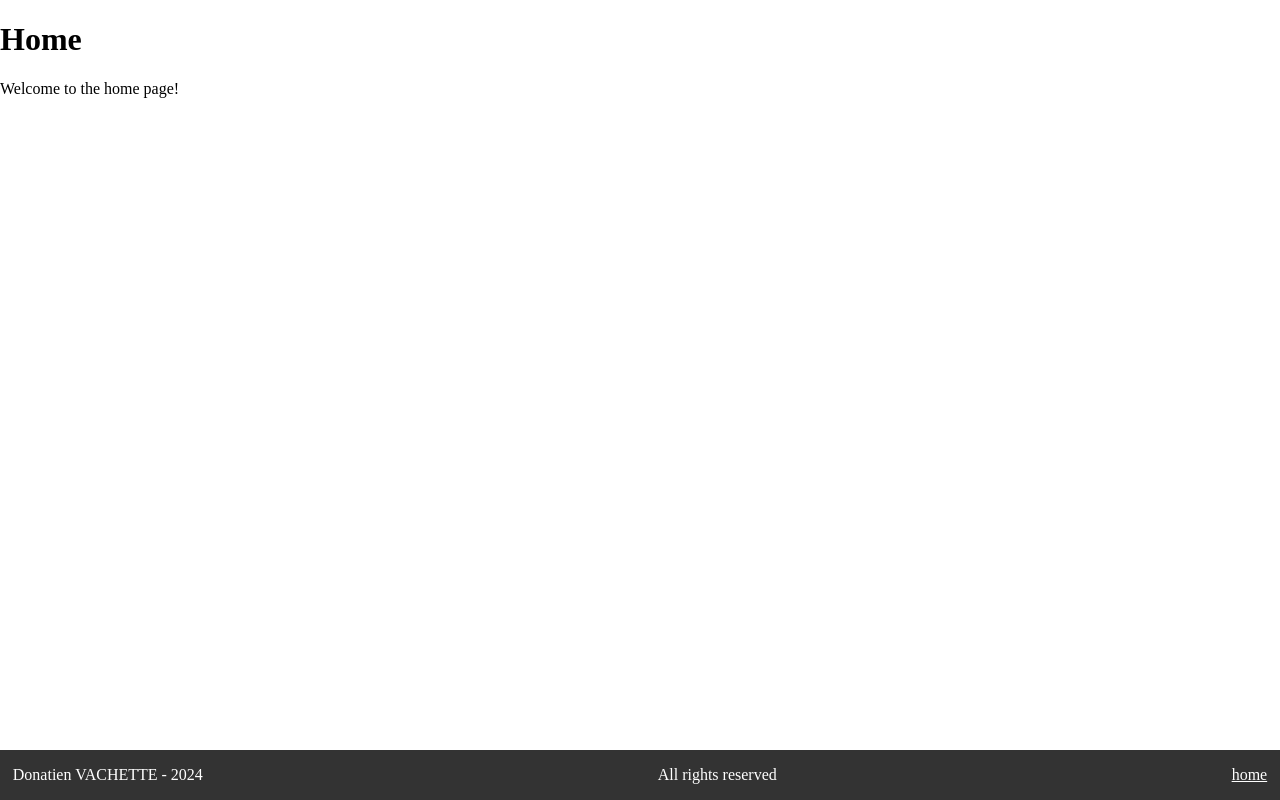
After one commit to dvachette/LiturGo, a Flask app: template templates/home.html in a window 1280 px wide. The commit adds this page. Run offline with Flask 3, Linux system fonts and the light colour scheme; the template is opened without the code that fills it, so the values that code supplies are empty.

Commit message:
Many changes in the project : logs, decorators...
New templates and css files added
Decorators were misplaced, and now works as expected
New log file added

```diff
--- a/app.py
+++ b/app.py
@@ -1,16 +1,26 @@
-#-*- coding: utf-8 -*-
+# -*- coding: utf-8 -*-
 
 # Created by : Donatien VACHETTE
-
-# Date : 10/06/2021
 
 # Description : This file is the main file of the project. It contains the main code of the project.
 
 # Importing the necessary libraries
 
 # Flask is used to manage web pages
-from flask import Flask, request, session, redirect, url_for, render_template, flash, abort
+import logging.config
+from flask import (
+    Flask,
+    request,
+    session,
+    redirect,
+    url_for,
+    render_template,
+    flash,
+    abort,
+)
 from flask_sqlalchemy import SQLAlchemy
+
+# Werkzeug is used to manage passwords and security
 from werkzeug.security import generate_password_hash, check_password_hash
 
 # Dataclass is used to create classes with attributes that can be used as a dictionary
@@ -38,7 +48,7 @@ DEBUG = True
 app = Flask(__name__)
 
 # Setting the secret key and the database URI
-app.secret_key = "MyOwnSuperSecretKeyThatNoOneElseShouldKnow"
+app.secret_key = 'MyOwnSuperSecretKeyThatNoOneElseShouldKnow'
 app.config['SQLALCHEMY_DATABASE_URI'] = 'sqlite:///database.db'
 app.config['SQLALCHEMY_TRACK_MODIFICATIONS'] = False
 
@@ -47,14 +57,57 @@ db = SQLAlchemy(app)
 
 # Logging configuration
 logging.basicConfig(level=logging.DEBUG)
-
+file_loging = logging.FileHandler('app.log')
+file_loging.setLevel(logging.DEBUG)
+formatter = logging.Formatter(
+    '%(asctime)s - %(name)s - %(levelname)s - %(message)s'
+)
+file_loging.setFormatter(formatter)
+app.logger.addHandler(file_loging)
 
 # ==== Classes ==== #
 
+# ---- Dataclasses ---- #
 # Page list class
 @dataclass
-class pages:
-    pass
+class Templates:
+    """
+    Templates class
+
+    Template().page: str : the html code of the page
+    """
+
+    index: str = 'index.html'
+
+
+@dataclass
+class AdminRoutes:
+    """
+    AdminRoutes class
+
+    AdminRoutes().home: str : the route of the admin home page
+    """
+
+    home: str = 'admin_home'
+    login: str = 'login'
+    index: str = 'index'
+
+
+@dataclass
+class Routes:
+    """
+    Routes class
+
+    Routes().index: str : the route of the index page
+    Routes().login: str : the route of the login page
+    """
+
+    home: str = 'home'
+    login: str = 'login'
+    index: str = 'index'
+
+
+# ---- Database classes ---- #
 
 # "Paroisse" class
 class Paroisse(db.Model):
@@ -65,11 +118,13 @@ class Paroisse(db.Model):
     id : int : the id of the paroisse
     name : str : the name of the paroisse
     """
+
     id = db.Column(db.Integer, primary_key=True)
     name = db.Column(db.String(100), nullable=False)
 
     def __repr__(self):
-        return f"<Paroisse {self.name}>"
+        return f'<Paroisse {self.name}>'
+
 
 # "Intervenant" class
 class Intervenant(db.Model):
@@ -94,11 +149,13 @@ class Intervenant(db.Model):
     phone = db.Column(db.String(100), nullable=False)
     desc = db.Column(db.String(100), nullable=False)
 
-    def is_role(self, group : str|list[str]) -> bool:
+    def is_role(self, group: str | list[str]) -> bool:
         if isinstance(group, str):
             _group = Role.query.filter_by(name=group).first()
             group_id = _group.id
-            roles = Intervenant_Role.query.filter_by(intervenant_id=self.id).all()
+            roles = Intervenant_Role.query.filter_by(
+                intervenant_id=self.id
+            ).all()
             for role in roles:
                 if role.role_id == group_id:
                     return True
@@ -108,15 +165,16 @@ class Intervenant(db.Model):
             for g in group:
                 _group = Role.query.filter_by(name=g).first()
                 group_id.append(_group.id)
-            roles = Intervenant_Role.query.filter_by(intervenant_id=self.id).all()
+            roles = Intervenant_Role.query.filter_by(
+                intervenant_id=self.id
+            ).all()
             for role in roles:
                 if role.role_id in group_id:
                     return True
             return False
 
-
     def __repr__(self):
-        return f"<Intervenant {self.name}>"
+        return f'<Intervenant {self.name}>'
 
 
 # "Eglise" class
@@ -135,11 +193,16 @@ class Eglise(db.Model):
     id = db.Column(db.Integer, primary_key=True)
     name = db.Column(db.String(100), nullable=False)
     address = db.Column(db.String(100), nullable=False)
-    paroisse_id = db.Column(db.Integer, db.ForeignKey('paroisse.id'), nullable=False)
-    paroisse = db.relationship('Paroisse', backref=db.backref('eglises', lazy=True))
+    paroisse_id = db.Column(
+        db.Integer, db.ForeignKey('paroisse.id'), nullable=False
+    )
+    paroisse = db.relationship(
+        'Paroisse', backref=db.backref('eglises', lazy=True)
+    )
 
     def __repr__(self):
-        return f"<Eglise {self.name}>"
+        return f'<Eglise {self.name}>'
+
 
 # "Type" class
 class Type(db.Model):
@@ -155,7 +218,8 @@ class Type(db.Model):
     name = db.Column(db.String(100), nullable=False)
 
     def __repr__(self):
-        return f"<Type {self.name}>"
+        return f'<Type {self.name}>'
+
 
 # "Required" class
 class Required(db.Model):
@@ -168,6 +232,7 @@ class Required(db.Model):
     role : Role : the role required
     level : int : the level of the required role : 0 is absent, 1 is optional and 2 is required
     """
+
     id = db.Column(db.Integer, primary_key=True)
     type_id = db.Column(db.Integer, db.ForeignKey('type.id'), nullable=False)
     type = db.relationship('Type', backref=db.backref('required', lazy=True))
@@ -175,9 +240,9 @@ class Required(db.Model):
     role = db.relationship('Role', backref=db.backref('required', lazy=True))
     level = db.Column(db.Integer, nullable=False)
 
+    def __repr__(self):
+        return f'<Required {self.name}>'
 
-    def __repr__(self):
-        return f"<Required {self.name}>"
 
 # "Role" class
 class Role(db.Model):
@@ -188,11 +253,13 @@ class Role(db.Model):
     id : int : the id of the role
     name : str : the name of the role
     """
+
     id = db.Column(db.Integer, primary_key=True)
     name = db.Column(db.String(100), nullable=False)
 
     def __repr__(self):
-        return f"<Role {self.name}>"
+        return f'<Role {self.name}>'
+
 
 # "Celebration" class
 class Celebration(db.Model):
@@ -205,14 +272,23 @@ class Celebration(db.Model):
     eglise : Eglise : the eglise of the celebration
     type : Type : the type of the celebration
     """
+
     id = db.Column(db.Integer, primary_key=True)
     date = db.Column(db.DateTime, nullable=False)
-    eglise_id = db.Column(db.Integer, db.ForeignKey('eglise.id'), nullable=False)
-    eglise = db.relationship('Eglise', backref=db.backref('celebrations', lazy=True))
+    eglise_id = db.Column(
+        db.Integer, db.ForeignKey('eglise.id'), nullable=False
+    )
+    eglise = db.relationship(
+        'Eglise', backref=db.backref('celebrations', lazy=True)
+    )
     type_id = db.Column(db.Integer, db.ForeignKey('type.id'), nullable=False)
-    type = db.relationship('Type', backref=db.backref('celebrations', lazy=True))
+    type = db.relationship(
+        'Type', backref=db.backref('celebrations', lazy=True)
+    )
+
     def __repr__(self):
-        return f"<Celebration {self.date}>"
+        return f'<Celebration {self.date}>'
+
 
 # "Intervenant_Celebration" class
 class Intervenant_Celebration(db.Model):
@@ -224,15 +300,26 @@ class Intervenant_Celebration(db.Model):
     intervenant : Intervenant : the intervenant
     celebration : Celebration : the celebration
     """
+
     id = db.Column(db.Integer, primary_key=True)
-    id_intervenant = db.Column(db.Integer, db.ForeignKey('intervenant.id'), nullable=False)
-    intervenant = db.relationship('Intervenant', backref=db.backref('intervenant_celebrations', lazy=True))
-    id_celebration = db.Column(db.Integer, db.ForeignKey('celebration.id'), nullable=False)
-    celebration = db.relationship('Celebration', backref=db.backref('intervenant_celebrations', lazy=True))
-
+    id_intervenant = db.Column(
+        db.Integer, db.ForeignKey('intervenant.id'), nullable=False
+    )
+    intervenant = db.relationship(
+        'Intervenant',
+        backref=db.backref('intervenant_celebrations', lazy=True),
+    )
+    id_celebration = db.Column(
+        db.Integer, db.ForeignKey('celebration.id'), nullable=False
+    )
+    celebration = db.relationship(
+        'Celebration',
+        backref=db.backref('intervenant_celebrations', lazy=True),
+    )
 
     def __repr__(self):
-        return f"<Intervenant_Celebration {self.intervenant.id} {self.celebration.id}>"
+        return f'<Intervenant_Celebration {self.intervenant.id} {self.celebration.id}>'
+
 
 class Intervenant_Role(db.Model):
     """
@@ -243,40 +330,74 @@ class Intervenant_Role(db.Model):
     intervenant : Intervenant : the intervenant
     role : Role : the role
     """
+
     id = db.Column(db.Integer, primary_key=True)
-    intervenant_id = db.Column(db.Integer, db.ForeignKey('intervenant.id'), nullable=False)
-    intervenant = db.relationship('Intervenant', backref=db.backref('intervenant_roles', lazy=True))
+    intervenant_id = db.Column(
+        db.Integer, db.ForeignKey('intervenant.id'), nullable=False
+    )
+    intervenant = db.relationship(
+        'Intervenant', backref=db.backref('Intervenant_roles', lazy=True)
+    )
     role_id = db.Column(db.Integer, db.ForeignKey('role.id'), nullable=False)
-    role = db.relationship('Role', backref=db.backref('intervenant_roles', lazy=True))
+    role = db.relationship(
+        'Role', backref=db.backref('Intervenant_roles', lazy=True)
+    )
+
+    def __repr__(self):
+        return f'<Intervenant_Role {self.intervenant.id} {self.role.id}>'
 
 
-    def __repr__(self):
-        return f"<Intervenant_Role {self.intervenant.id} {self.role.id}>"
+# ==== Decorators ==== #
 
-# ==== Decorators ==== #
 
 def login_required(f):
     @wraps(f)
     def decorated_function(*args, **kwargs):
         if 'user_id' not in session:
+            session['next'] = request.url
             flash('You need to be logged in to access this page', 'danger')
-            return redirect(url_for('login'))
+            return redirect(url_for('index'))
         return f(*args, **kwargs)
+
     return decorated_function
 
-def group_required(groups : list):
-    def decorator(f):
-        @wraps(f)
-        def decorated_function(*args, **kwargs):
-            if 'user_id' not in session:
-                flash('You need to be logged in to access this page', 'danger')
-                return redirect(url_for('login'))
-            if Intervenant.query.filter(Intervenant.id == session['user_id']).first().is_role(groups):
-                flash('You do not have the right to access this page', 'danger')
-                return redirect(url_for('index'))
-            return f(*args, **kwargs)
-        return decorated_function
-    return decorator
+
+def admin_required(f):
+    @wraps(f)
+    def decorated_function(*args, **kwargs):
+        if 'user_id' not in session:
+            session['next'] = request.url
+            flash('You need to be logged in to access this page', 'danger')
+            return redirect(url_for('index'))
+        if (
+            not Intervenant.query.filter(Intervenant.id == session['user_id'])
+            .first()
+            .is_role('admin')
+        ):
+            flash('You do not have the right to access this page', 'danger')
+            return redirect(url_for('index'))
+        return f(*args, **kwargs)
+
+    return decorated_function
+
+
+# ==== Functions ==== #
+def page(route: str, user: Intervenant):
+    """
+    htmlpage function
+
+    This function is used to return the html code of a page.
+
+    Parameters:
+    path : str : the path of the page
+    user : Intervenant : the user who is requesting the page
+    """
+    if user.is_role('admin'):
+        template = AdminRoutes()
+    else:
+        template = Routes()
+    return getattr(template, route)
+
 
 # ==== Routes ==== #
 # Index route
@@ -287,12 +408,14 @@ def group_required(groups : list):
 def index():
     return render_template('index.html')
 
+
 # Login route
 # This route is used to login the user.
 # It is accessible by everyone.
 # It displays the login page.
 @app.route('/login', methods=['POST'])
 def login():
+    print('LOGIN EN COUR')
     if request.method == 'POST':
         email = request.form['email']
         password = request.form['password']
@@ -300,16 +423,27 @@ def login():
         if user:
             if check_password_hash(user.password, password):
                 session['user_id'] = user.id
-                flash('You are now logged in', 'success')
-                return redirect(url_for('index'))
+                app.logger.info(f'user {user.id} logged in')
+                return redirect(url_for(page('home', user)))
             else:
+                app.logger.warning(
+                    f'user {user.id} tried to log in with a wrong password'
+                )
                 flash('Invalid password', 'danger')
                 return redirect(url_for('index'))
         else:
+            app.logger.warning(f"user with email '{email}' not found")
             flash('User not found', 'danger')
             return redirect(url_for('index'))
-    else:
-        abort(405)
+
+
+# admin home route
+# This route is used to display the admin home page.
+# It is accessible by the admin.
+@app.route('/admin')
+@login_required
+def admin_home():
+    return render_template('home-admin.html')
 
 
 if __name__ == '__main__':
--- /dev/null
+++ b/static/css/main.css
@@ -0,0 +1,33 @@
+footer{
+    background-color: #333;
+    color: #fff;
+    text-align: center;
+    padding: 0px 1%;
+    position: fixed;
+    bottom: 0;
+    width: 98%;
+    display:flex;
+    flex-direction: row;
+    justify-content: space-between;
+}
+body{
+    margin:0px;
+}
+footer a{
+    color: #fff;
+
+}
+div#popup{
+    transform: translate(92.1%, -100%);
+    background-color: #EEE;
+    border: 1px solid #333;
+    border-radius: 1%;
+    padding:2%;
+    width:31%;
+    height: 30%;
+}
+span#closepopup{
+    float: right;
+    cursor: pointer;
+    color:red;
+}
--- /dev/null
+++ b/templates/home.html
@@ -0,0 +1,7 @@
+{% extends "main.html" %}
+{% block style %}home.css{% endblock %}
+{% block title %}Home{% endblock %}
+{% block content %}
+    <h1>Home</h1>
+    <p>Welcome to the home page!</p>
+{% endblock %}
--- a/templates/main.html
+++ b/templates/main.html
@@ -2,8 +2,9 @@
 <html lang="fr">
     <head>
         <meta charset="UTF-8">
-        <title>LiturGo - {% block title %} Accueil {% endblock %}</title>
-        <link rel="stylesheet" href="css/main.css">
+        <title>LiturGo - {% block title %}Accueil{% endblock %}</title>
+        <link rel="stylesheet" href="static/css/main.css">
+        <link rel="stylesheet" href="static/css/{% block style %}main.css{% endblock %}">
     </head>
     <body>
         {% block content %}
@@ -16,7 +17,7 @@
         {% with messages = get_flashed_messages(with_categories=true) %}
             {% if messages %}
                 <div class="flash-{{messages[-1][0]}}" id="popup">
-                    <span id="closepopup" onclick="closePopup()">X</span>
+                    <span id="closepopup" onclick="closePopup()">&#10060;</span>
                     <p>{{ messages[-1][1] }}</p>
                 </div>
             {% endif %}
```
Also changed, not shown: static/css/index.css (added, +27 -0 lines), templates/home-admin.html (added, +14 -0 lines), templates/index.html (+8 -5 lines), static/imgs/new-place.png (added), 1 other file.
